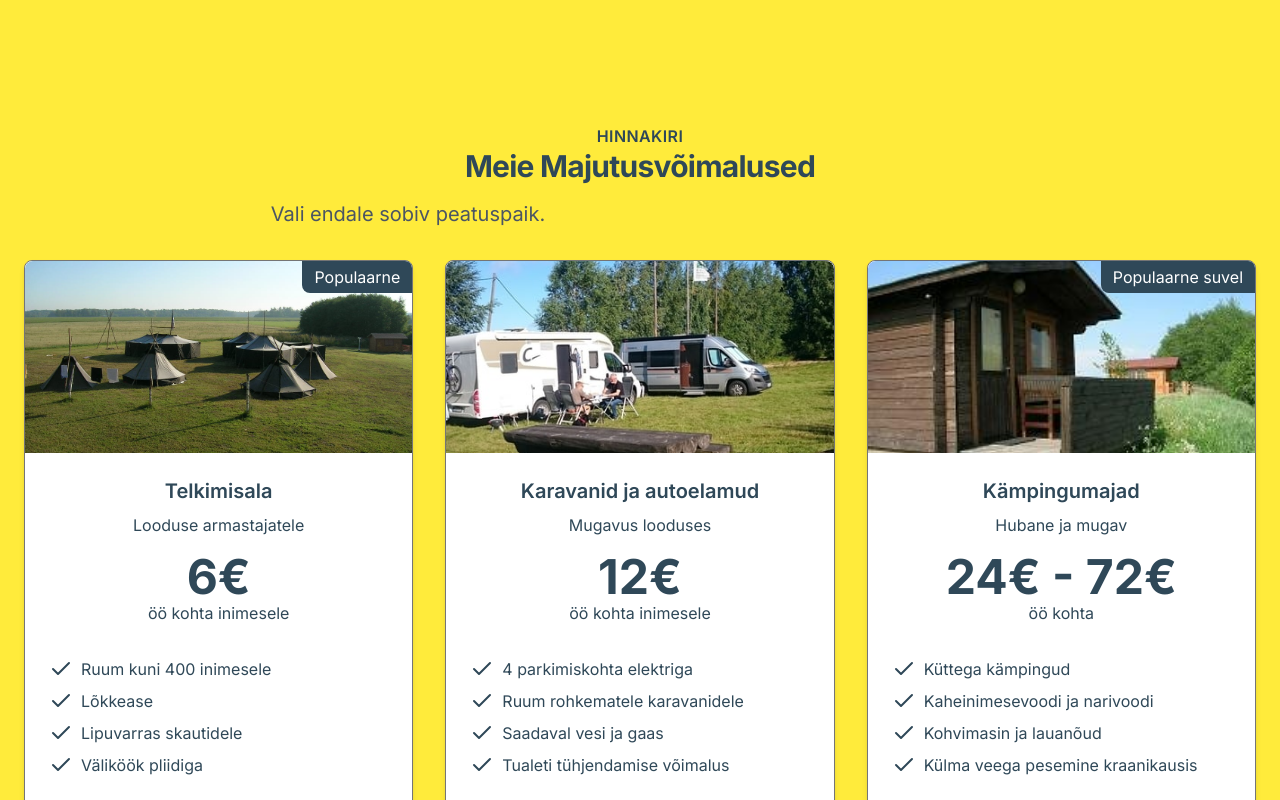
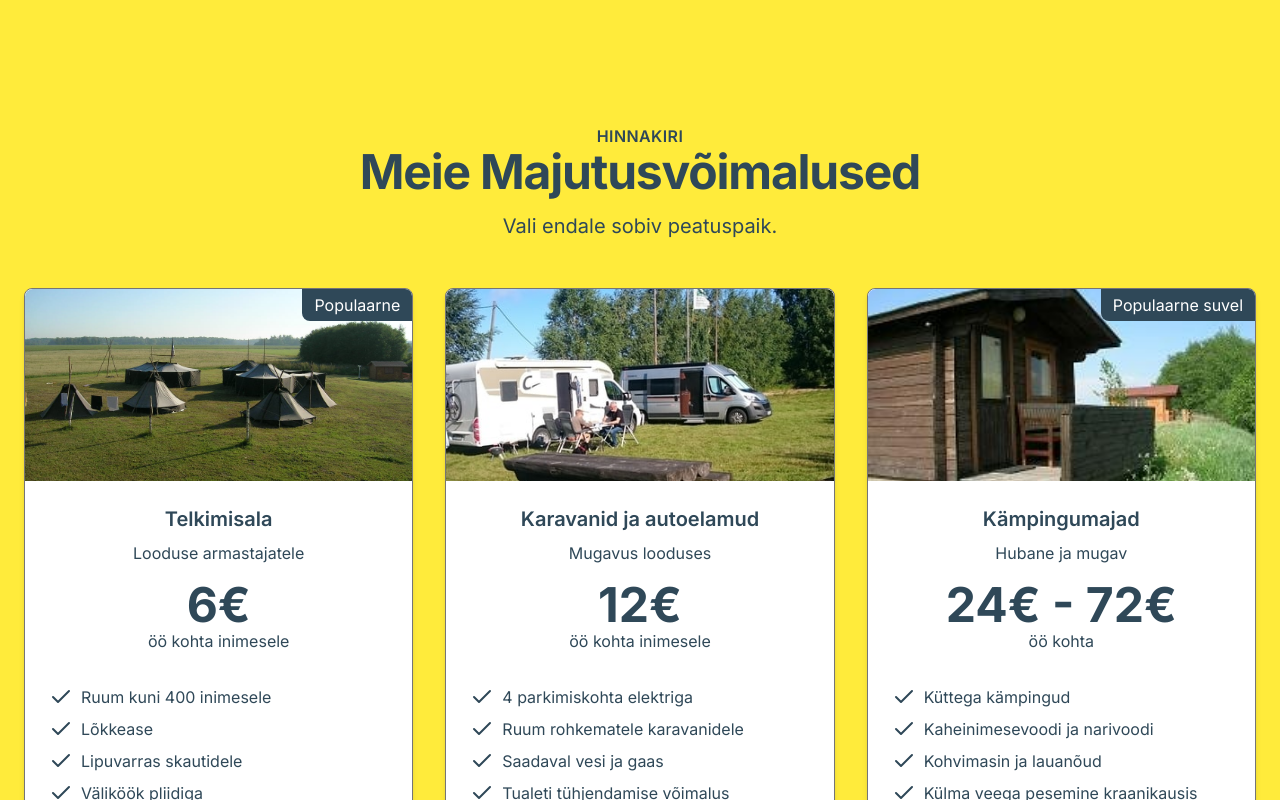
Before and after one commit to 77ccreed/kalda-next, a Next.js app: page /en in a window 1280 px wide. Shown: the part 1500-2300 px from the top of the page. Built offline with nearby package versions, Linux system fonts and the light colour scheme.

Commit message:
refactor: Update Headline component to support tagline and text alignment

```diff
--- a/src/components/common/Headline.tsx
+++ b/src/components/common/Headline.tsx
@@ -10,33 +10,29 @@ type HeadlineProps = {
   containerClass?: string;
   titleClass?: string;
   subtitleClass?: string;
+  taglineClass?: string;
 };
 
-const Headline = ({ header, containerClass, titleClass, subtitleClass }: HeadlineProps) => {
+const Headline = ({ header, containerClass, titleClass, subtitleClass, taglineClass }: HeadlineProps) => {
   const { title, subtitle, tagline, position } = header;
 
+  // Determine text alignment classes based on the position
+  const textAlignClass = position === 'left' ? 'text-left' : position === 'right' ? 'text-right' : 'text-center';
+
   return (
-    <div className={twMerge('mb-6', containerClass)}>
+    <div className={twMerge(`mb-6 md:mb-12 ${textAlignClass}`, containerClass)}>
       {tagline && (
-        <p className="text-base font-semibold uppercase tracking-wide text-primary-600 dark:text-primary-200">
+        <p className={twMerge(`text-base font-semibold uppercase tracking-wide text-secondary ${textAlignClass}`, taglineClass)}>
           {tagline}
         </p>
       )}
       {title && (
-        <h2 className={twMerge('font-heading mb-4 font-bold tracking-tight', titleClass, {
-          'text-left': position === 'left',
-          'text-right': position === 'right',
-          'text-center': position !== 'left' && position !== 'right',
-        })}>
+        <h2 className={twMerge(`font-heading mb-4 text-4xl font-bold tracking-tight md:text-5xl text-primary-foreground ${textAlignClass}`, titleClass)}>
           {title}
         </h2>
       )}
       {subtitle && (
-        <p className={twMerge('mt-4 max-w-3xl text-xl text-gray-600 dark:text-slate-400', subtitleClass, {
-          'text-left': position === 'left',
-          'text-right': position === 'right',
-          'text-center': position !== 'left' && position !== 'right',
-        })}>
+        <p className={twMerge(`mx-auto mt-4 max-w-3xl text-xl text-primary-foreground ${textAlignClass}`, subtitleClass)}>
           {subtitle}
         </p>
       )}
```
